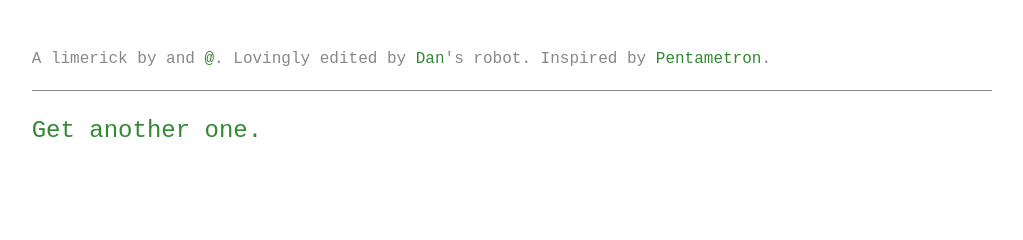
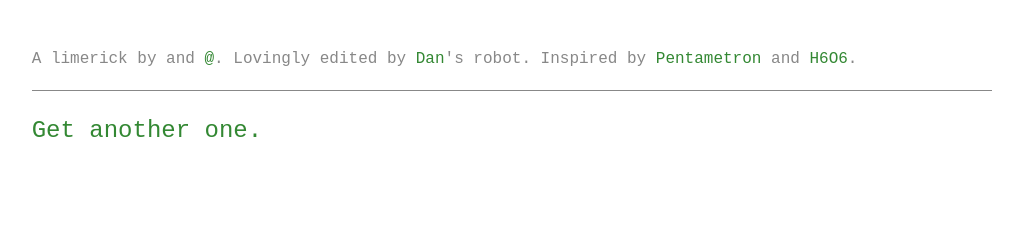
Before and after one commit to dfm/twitterick, a Flask app: template twitterbot/templates/index.html in a window 1280 px wide. Shown: the part 91-331 px from the top of the page, without its empty margins (128-1151 px from the left). Run offline with Flask 2, Linux system fonts and the light colour scheme; the template is opened without the code that fills it, so the values that code supplies are empty; parts of the project's set-up code (start-up, migrations or seed data) failed here and were passed over; some libraries are stand-ins or nearby versions.

Commit message:
more credits

```diff
--- a/twitterbot/templates/index.html
+++ b/twitterbot/templates/index.html
@@ -20,7 +20,8 @@
     and
     <a class="screen-name" href="https://twitter.com/{{ lines[-1].screen_name }}" target="_blank">@{{ lines[-1].screen_name }}</a>.
     Lovingly edited by <a href="http://dan.iel.fm">Dan</a>'s robot.
-    Inspired by <a href="http://pentametron.com/">Pentametron</a>.
+    Inspired by <a href="http://pentametron.com/">Pentametron</a> and
+    <a href="http://h6o6.com/2013/03/using-python-and-the-nltk-to-find-haikus-in-the-public-twitter-stream">H6O6</a>.
 </div>
 
 <div class="another">
```
